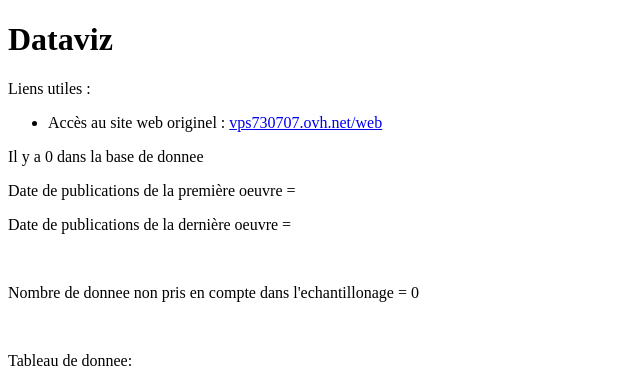
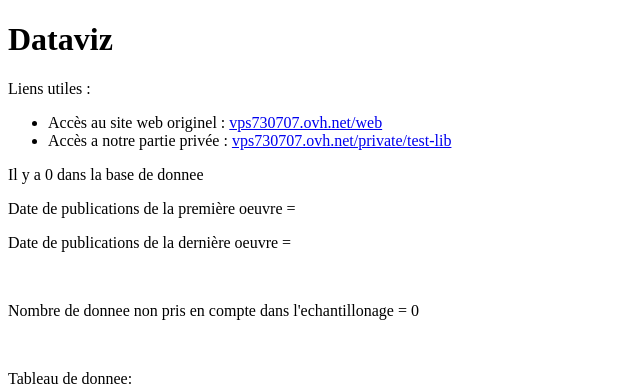
Before and after one commit to AlexandreMouzouni/ANR-S3, a PHP site: page / in a window 1280 px wide. Shown: the top 386 px of the page, without its empty margins (0-640 px from the left). Run offline with PHP 8.4, Linux system fonts and the light colour scheme; data that the repository does not hold is empty.

Commit message:
Ajout d'un lien vers private

```diff
--- a/index.php
+++ b/index.php
@@ -16,6 +16,7 @@
 	Liens utiles :
 	<ul>
 	    <li>Accès au site web originel : <a href="web">vps730707.ovh.net/web</a></li>
+		<li>Accès a notre partie privée : <a href="web">vps730707.ovh.net/private/test-lib</a></li>
 	</ul>
 
 	<?php
```
